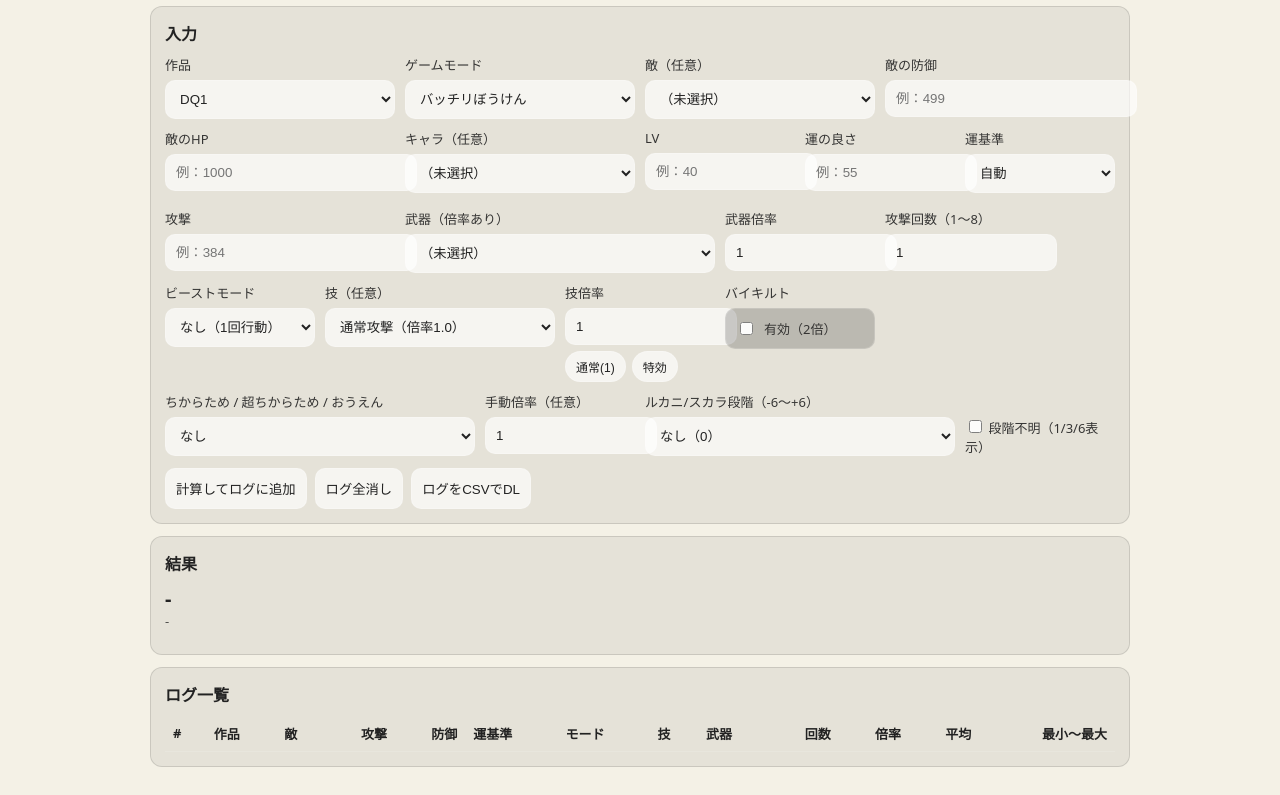
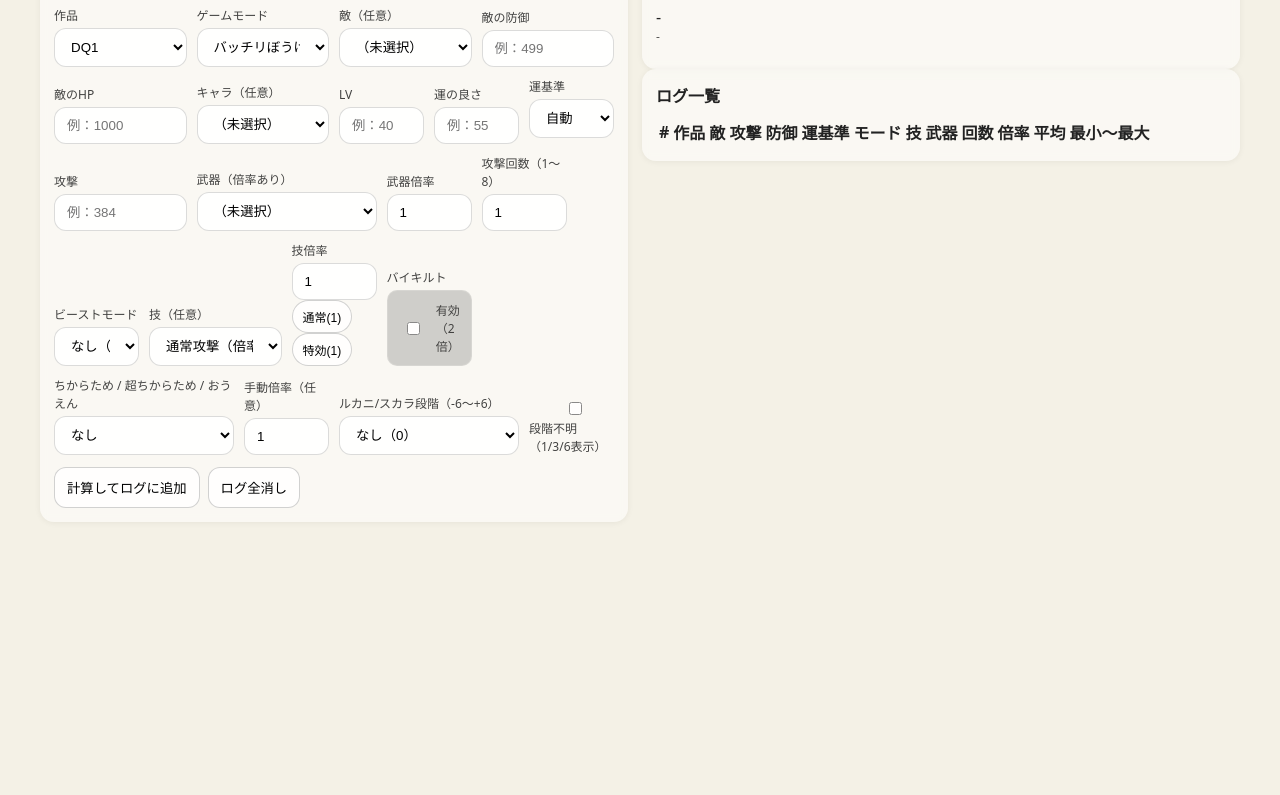
Before and after one commit to hitoshihirai07-hash/dq_site2, a plain HTML site: page dq_damage_calc.html in a window 1280 px wide. Shown: the part 99-894 px from the top of the page. After the commit the page ends 800 px from the top, so only its background shows below. Drawn offline with Linux system fonts and the light colour scheme.

Commit message:
Add files via upload

```diff
--- a/dq_damage_calc.html
+++ b/dq_damage_calc.html
@@ -6,36 +6,81 @@
   <title>DQI・Ⅱダメージ計算</title>
   <link rel="stylesheet" href="theme.css" />
   <style>
-    body { font-family: system-ui, -apple-system, "Segoe UI", Roboto, "Noto Sans JP", sans-serif; }
-    .dqdc-wrap { max-width: 980px; margin: 0 auto; padding: 16px; }
-    .dqdc-card { border: 1px solid rgba(0,0,0,.12); border-radius: 12px; padding: 14px; margin: 12px 0; background: rgba(0,0,0,.06); }
-    .dqdc-grid { display: grid; grid-template-columns: repeat(12, 1fr); gap: 10px; }
-    .dqdc-col-12{grid-column: span 12;}
-    .dqdc-col-6{grid-column: span 6;}
-    .dqdc-col-4{grid-column: span 4;}
-    .dqdc-col-3{grid-column: span 3;}
-    .dqdc-col-2{grid-column: span 2;}
-    label { display:block; font-size: 13px; opacity:.9; margin-bottom:6px; }
-    input, select, button { width: 100%; padding: 10px; border-radius: 10px; border: 1px solid rgba(255,255,255,.18); background: rgba(255,255,255,.65); color: inherit; }
-    input[type="checkbox"]{ width:auto; }
-    button { cursor: pointer; }
-    .dqdc-muted { opacity: .75; font-size: 13px; }
-    .pill { display:inline-block; padding: 4px 10px; border: 1px solid rgba(255,255,255,.18); border-radius: 999px; font-size: 12px; opacity:.9; }
-    .dqdc-out { font-size: 20px; font-weight: 700; }
-    .dqdc-out small{ font-size: 13px; font-weight: 500; opacity:.8; }
-    table { width:100%; border-collapse: collapse; }
-    th, td { border-bottom: 1px solid rgba(255,255,255,.12); padding: 8px; font-size: 13px; text-align:left; vertical-align: top; }
-    .btn-row{ display:flex; gap:6px; margin-top:6px; }
-    .btn-mini{ width:auto; padding:6px 10px; border-radius:999px; font-size:12px; }
-    .dqdc-actions { display:flex; gap: 8px; flex-wrap: wrap; }
-    .dqdc-actions button { width: auto; }
-    .dqdc-right { text-align:right; }
+    body{
+      font-family: system-ui, -apple-system, "Segoe UI", Roboto, "Noto Sans JP", "Hiragino Kaku Gothic ProN", "Yu Gothic", sans-serif;
+      margin:0;
+    }
+    .dqdc-wrap{max-width:1200px;margin:0 auto;padding:16px;}
+    .dqdc-layout{display:flex;gap:14px;align-items:flex-start;}
+    .dqdc-panel-left{flex:0 0 560px;max-width:560px;min-width:320px;}
+    .dqdc-panel-right{flex:1 1 auto;min-width:320px;}
+    @media (max-width: 980px){
+      .dqdc-layout{flex-direction:column;}
+      .dqdc-panel-left{flex:1 1 auto;max-width:none;}
+      .dqdc-panel-right{min-width:0;}
+    }
+
+    .dqdc-card{
+      border-radius:14px;
+      padding:14px;
+      background: rgba(255,255,255,.50);
+      box-shadow: 0 1px 6px rgba(0,0,0,.06);
+      backdrop-filter: blur(4px);
+    }
+    h1{margin:0 0 12px 0;font-size:20px;}
+    h2{margin:0 0 10px 0;font-size:16px;}
+
+    .dqdc-grid{display:grid;grid-template-columns:repeat(12,minmax(0,1fr));gap:10px;align-items:end;}
+    .dqdc-col-12{grid-column:span 12;}
+    .dqdc-col-6{grid-column:span 6;}
+    .dqdc-col-4{grid-column:span 4;}
+    .dqdc-col-3{grid-column:span 3;}
+    .dqdc-col-2{grid-column:span 2;}
+    .dqdc-col-1{grid-column:span 1;}
+    @media (max-width: 560px){
+      .dqdc-col-6,.dqdc-col-4,.dqdc-col-3,.dqdc-col-2{grid-column:span 12;}
+    }
+
+    label{display:block;font-size:12px;opacity:.85;margin:0 0 4px 0;}
+    input, select{
+      width:100%;
+      min-width:0;
+      box-sizing:border-box;
+      padding:10px 12px;
+      border-radius:12px;
+      border:1px solid rgba(0,0,0,.14);
+      background: rgba(255,255,255,.90);
+      outline:none;
+    }
+    input:focus, select:focus{border-color: rgba(0,0,0,.30);}
+
+    .dqdc-actions{display:flex;gap:8px;flex-wrap:wrap;margin-top:6px;}
+    button{
+      padding:10px 12px;border-radius:12px;border:1px solid rgba(0,0,0,.18);
+      background: rgba(255,255,255,.85);cursor:pointer;
+    }
+    button:hover{filter:brightness(0.98);}
+    button:disabled{opacity:.55;cursor:not-allowed;}
+    .btn-mini{padding:7px 10px;border-radius:999px;font-size:12px;}
+    .dqdc-inline{display:flex;gap:8px;align-items:center;flex-wrap:wrap;}
+    .dqdc-muted{opacity:.75;font-size:12px;}
+    .dqdc-right{text-align:right;}
+
+    .dqdc-kv{display:grid;grid-template-columns:1fr;gap:8px;}
+    .dqdc-result-box{border-radius:12px;padding:12px;background:rgba(255,255,255,.75);border:1px solid rgba(0,0,0,.10);}
+    .dqdc-big{font-size:20px;font-weight:700;}
+    .dqdc-range{font-size:13px;opacity:.85;}
+    .dqdc-table{width:100%;border-collapse:collapse;font-size:12px;}
+    .dqdc-table th,.dqdc-table td{border-bottom:1px solid rgba(0,0,0,.10);padding:6px 6px;vertical-align:top;}
+    .dqdc-table th{position:sticky;top:0;background:rgba(255,255,255,.92);z-index:1;}
+    .dqdc-table-wrap{max-height:340px;overflow:auto;border-radius:12px;border:1px solid rgba(0,0,0,.08);background:rgba(255,255,255,.55);}
   </style>
 </head>
 <body>
   <main class="dqdc-wrap page-main">
     <h1>DQI・Ⅱダメージ計算</h1>
-<section class="dqdc-card">
+<div class="dqdc-layout">
+    <section class="dqdc-card dqdc-panel-left">
       <h2 style="margin:0 0 10px 0;font-size:16px;">入力</h2>
 
       <div class="dqdc-grid">
@@ -206,10 +251,10 @@
       <div class="dqdc-actions" style="margin-top:12px;">
         <button id="btnCalc">計算してログに追加</button>
         <button id="btnClear" type="button">ログ全消し</button>
-        <button id="btnCsv" type="button">ログをCSVでDL</button>
 </div>
     </section>
 
+    <div class="dqdc-panel-right">
       <section class="dqdc-card">
       <h2 style="margin:0 0 10px 0;font-size:16px;">結果</h2>
 
@@ -246,6 +291,8 @@
         </table>
       </div>
     </section>
+    </div>
+  </div>
 </main>
 
 <script>
@@ -412,6 +459,45 @@
     return Number.isFinite(n) ? n : null;
   }
 
+  function extractSkillMultFromText(txt){
+    const s = String(txt ?? "");
+    if (!s.trim()) return { normal: null, eff: null, nums: [] };
+
+    // 例: "通常1.1倍 / 特効1.6倍" みたいな表記
+    const mN = s.match(/通常[^0-9]*([0-9]+(?:\.[0-9]+)?)/);
+    const mE = s.match(/特効[^0-9]*([0-9]+(?:\.[0-9]+)?)/);
+
+    let normal = mN ? Number(mN[1]) : null;
+    let eff    = mE ? Number(mE[1]) : null;
+
+    const nums = [];
+    for (const m of s.matchAll(/([0-9]+(?:\.[0-9]+)?)\s*倍/g)){
+      const n = Number(m[1]);
+      if (Number.isFinite(n) && n > 0 && n <= 20) nums.push(n);
+    }
+    // uniq
+    const uniq = [];
+    for (const n of nums){ if (!uniq.some(x => Math.abs(x - n) < 1e-9)) uniq.push(n); }
+
+    // 補完（通常/特効が取れなかった時）
+    if (normal === null && eff === null){
+      if (uniq.length >= 2){
+        normal = uniq[0];
+        eff = uniq[1];
+      } else if (uniq.length === 1){
+        normal = uniq[0];
+      }
+    } else if (normal !== null && eff === null){
+      const other = uniq.find(n => Math.abs(n - normal) > 1e-9);
+      if (other !== undefined) eff = other;
+    } else if (eff !== null && normal === null){
+      const other = uniq.find(n => Math.abs(n - eff) > 1e-9);
+      if (other !== undefined) normal = other;
+    }
+
+    return { normal, eff, nums: uniq };
+  }
+
   function rowIsForGame(cell, game){
     const s = String(cell ?? "").replace(/\s/g, "");
     if (!s) return true;
@@ -515,23 +601,47 @@
     const { header, rows } = parseCSV(text);
 
     const keyName = pickKey(header, [/^名前$/, /名称/, /呪文/, /特技/, /技/]);
-    const keyMult = pickKey(header, [/倍率/]);
-    const keyEff  = pickKey(header, [/特効.*倍率/, /弱点.*倍率/, /特効/, /弱点/]);
+    const keyMult = pickKey(header, [/^倍率$/, /通常.*倍率/, /倍率.*通常/])
+      || header.find(h => /倍率/.test(h) && !/特効|弱点/.test(h));
+    const keyEff  = pickKey(header, [/特効.*倍率/, /弱点.*倍率/, /特効倍率/, /弱点倍率/, /倍率.*特効/, /倍率.*弱点/])
+      || header.find(h => /倍率/.test(h) && /特効|弱点/.test(h));
+    const keyEffect = pickKey(header, [/効果/, /説明/]);
+    const keyNote = pickKey(header, [/備考/, /注/, /メモ/]);
 
     const list = [];
     for (const r of rows){
       const nm = (keyName ? (r[keyName]||"") : "").trim();
       if (!nm) continue;
 
-      const m0 = keyMult ? toNum(r[keyMult]) : null;
-      const e0 = keyEff ? toNum(r[keyEff]) : null;
-      const m = (Number.isFinite(m0) && m0 > 0 ? m0 : null);
-      const e = (Number.isFinite(e0) && e0 > 0 ? e0 : null);
+      // 数値列（倍率/特効倍率）
+      let mult = keyMult ? toNum(r[keyMult]) : null;
+      let eff  = keyEff  ? toNum(r[keyEff])  : null;
+
+      mult = (Number.isFinite(mult) && mult > 0 ? mult : null);
+      eff  = (Number.isFinite(eff)  && eff  > 0 ? eff  : null);
+
+      // 効果/備考から拾える場合がある（例: "通常1.1倍 特効1.6倍" / "特効3.5倍"）
+      const hintText = [keyEffect ? (r[keyEffect]||"") : "", keyNote ? (r[keyNote]||"") : ""].join(" / ");
+      const hinted = extractSkillMultFromText(hintText);
+
+      if (mult === null && Number.isFinite(hinted.normal)) mult = hinted.normal;
+      if (eff  === null && Number.isFinite(hinted.eff))    eff  = hinted.eff;
+
+      // 片方しか取れないなら埋める
+      if (mult === null && eff !== null) mult = eff;
+      if (eff  === null && mult !== null){
+        // 2つ以上候補があるなら、multと違う方を特効として採用
+        const other = (hinted.nums || []).find(n => Number.isFinite(n) && Math.abs(n - mult) > 1e-9);
+        eff = (other !== undefined) ? other : mult;
+      }
 
       // 倍率が無い行はスキップ（空欄は無視）
-      if (!Number.isFinite(m) && !Number.isFinite(e)) continue;
+      if (!Number.isFinite(mult) && !Number.isFinite(eff)) continue;
 
-      list.push({ name: nm, mult: (m ?? 1), multEff: e });
+      // 特効が無い場合でも「通常/特効」を両方表示したいので同値で保持
+      if (!Number.isFinite(eff)) eff = mult;
+
+      list.push({ name: nm, mult, multEff: eff });
     }
     skillMap[game] = list;
   }
@@ -639,18 +749,26 @@ function clearOptions(sel, keepEmpty){
   function refreshSkillSelect(){
     const game = $("game").value;
     const sel = $("skill");
+    const prev = sel.value;
     clearOptions(sel, true);
+
     (skillMap[game] || []).forEach(it => {
       const op = document.createElement("option");
       op.value = it.name;
-      const hasEff = Number.isFinite(it.multEff) && it.multEff !== null && Math.abs(it.multEff - it.mult) > 1e-9;
-      op.textContent = hasEff ? `${it.name}（通常${fmt(it.mult,3)} / 特効${fmt(it.multEff,3)}）`
-                              : `${it.name}（倍率${fmt(it.mult,3)}）`;
-      op.dataset.mult = String(it.mult);
-      op.dataset.multEff = hasEff ? String(it.multEff) : "";
+
+      const normal = Number.isFinite(it.mult) ? it.mult : 1;
+      const eff = Number.isFinite(it.multEff) ? it.multEff : normal;
+
+      op.textContent = `${it.name}（通常${fmt(normal,3)} / 特効${fmt(eff,3)}）`;
+      op.dataset.mult = String(normal);
+      op.dataset.multEff = String(eff);
       sel.appendChild(op);
     });
-    // 未選択なら倍率1
+
+    if (prev && Array.from(sel.options).some(o => o.value === prev)){
+      sel.value = prev;
+    }
+
     if (!sel.value) $("skillMult").value = "1";
     updateSkillButtons();
   }
@@ -659,15 +777,16 @@ function refreshSkillSelect(){
     const sel = $("skill");
     const op = sel.options[sel.selectedIndex];
 
-    let normal = safeNumber(op?.dataset?.mult, 1.0);
-    let eff = safeNumber(op?.dataset?.multEff, null);
+    let normal = safeNumber(op?.dataset?.mult, 1.0) ?? 1.0;
+    let eff = safeNumber(op?.dataset?.multEff, normal);
+    if (eff === null) eff = normal;
 
     // DBに「特効」が無い場合の補完（よくある 1.1 / 1.6）
-    if (eff === null){
-      if (Math.abs(normal - 1.6) < 0.06){
-        eff = normal;
+    // ※ normal/eff が同じで、かつ名前が「○○斬り」「○○キラー」系なら推定値を入れる
+    const name = String(op?.value ?? "");
+    if (Math.abs(eff - normal) < 1e-9 && /(斬り|キラー|スレイヤー)/.test(name)){
+      if (Math.abs(normal - 1.0) < 1e-9 || Math.abs(normal - 1.1) < 0.06 || Math.abs(normal - 1.6) < 0.06){
         normal = 1.1;
-      } else if (Math.abs(normal - 1.1) < 0.06){
         eff = 1.6;
       }
     }
@@ -676,20 +795,10 @@ function refreshSkillSelect(){
     const btnE = $("setSkillEffective");
 
     btnN.textContent = `通常(${fmt(normal,3)})`;
-    if (eff !== null){
+    btnE.textContent = `特効(${fmt(eff,3)})`;
     btnE.disabled = false;
-      btnE.textContent = `特効(${fmt(eff,3)})`;
-    } else {
-      btnE.disabled = true;
-      btnE.textContent = "特効";
-    }
 
-    // 現在のモード（通常/特効）を反映
-    if (skillEffMode && eff !== null){
-      $("skillMult").value = String(eff);
-    } else {
-      $("skillMult").value = String(normal);
-    }
+    $("skillMult").value = String(skillEffMode ? eff : normal);
   }
 
 
@@ -929,8 +1038,6 @@ function refreshSkillSelect(){
   function bind(){
     $("btnCalc").addEventListener("click", () => { addLog(); renderResult(); });
     $("btnClear").addEventListener("click", () => { logs.length = 0; renderLogs(); renderResult(); });
-    $("btnCsv").addEventListener("click", downloadCsv);
-
 $("setSkillNormal").addEventListener("click", () => {
       const sel = $("skill");
       const op = sel.options[sel.selectedIndex];
@@ -940,13 +1047,13 @@ function refreshSkillSelect(){
       updateSkillButtons();
       renderResult();
     });
+
     $("setSkillEffective").addEventListener("click", () => {
       const sel = $("skill");
       const op = sel.options[sel.selectedIndex];
-      const eff = safeNumber(op?.dataset?.multEff, null);
-      const m = eff !== null ? eff : (safeNumber(op?.dataset?.mult, 1.0) ?? 1.0);
-      skillEffMode = (eff !== null);
-      $("skillMult").value = String(m);
+      const eff = safeNumber(op?.dataset?.multEff, safeNumber(op?.dataset?.mult, 1.0) ?? 1.0) ?? 1.0;
+      skillEffMode = true;
+      $("skillMult").value = String(eff);
       updateSkillButtons();
       renderResult();
     });
```
Lines whose indentation alone changed are shown as unchanged.
